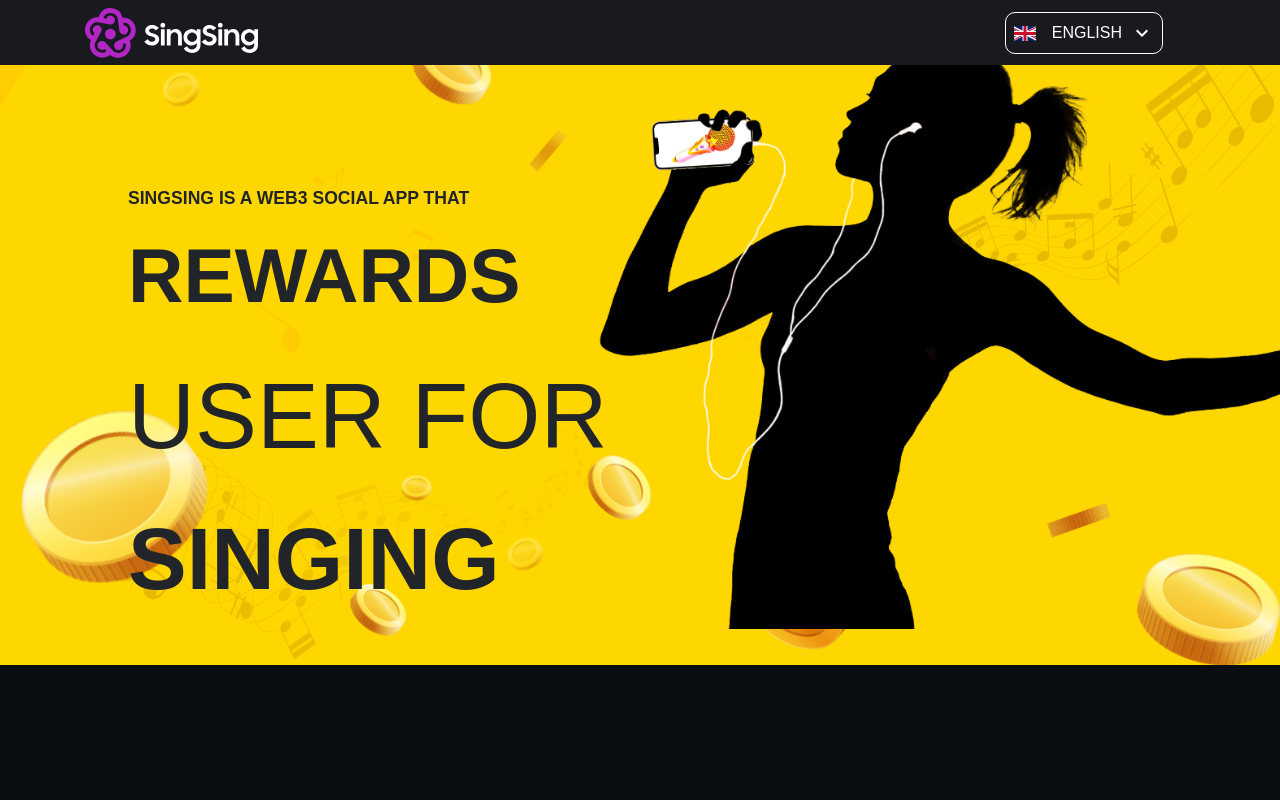
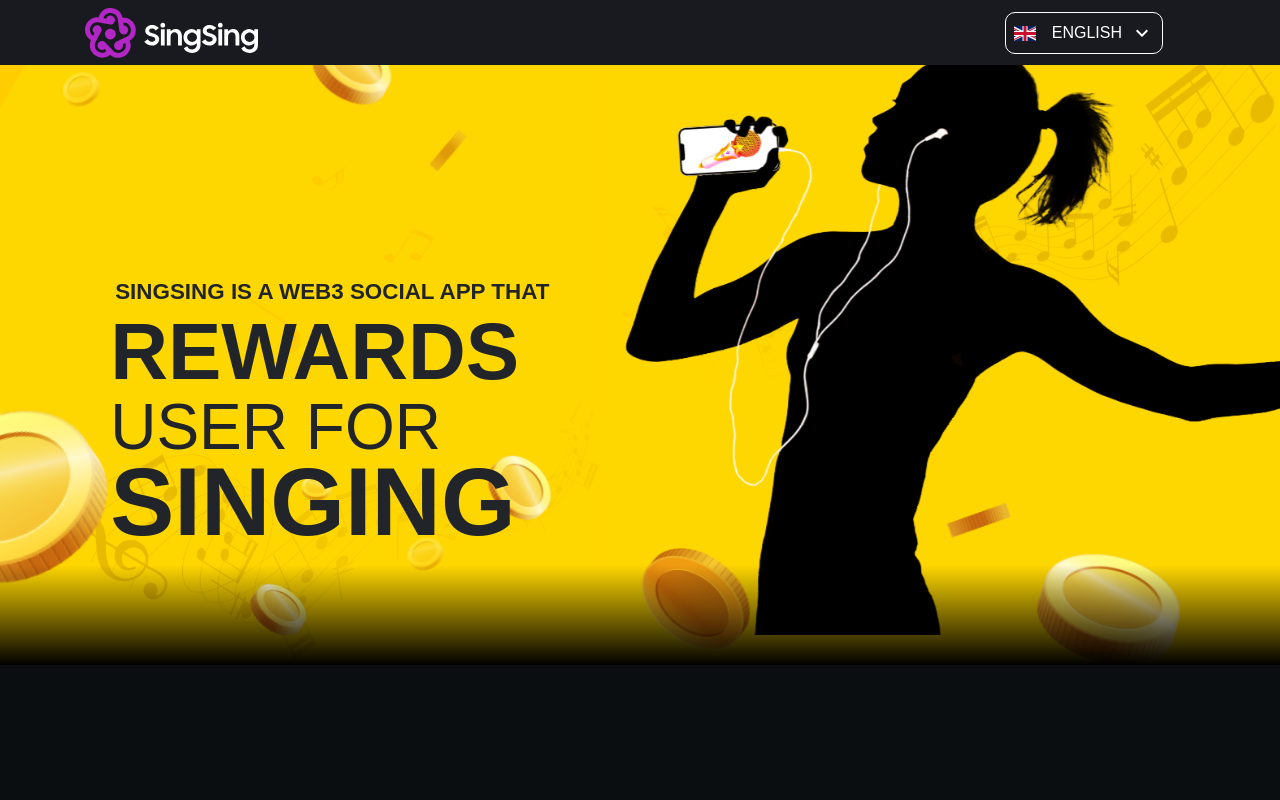
Before and after one commit to HaNguyenGithub/nextjs-ss, a Next.js app: page / in a window 1280 px wide. Shown: the top 800 px of the page. Built offline with nearby package versions, Linux system fonts and the light colour scheme.

Commit message:
react-awesome-reveal

```diff
--- a/src/components/home/Content1.tsx
+++ b/src/components/home/Content1.tsx
@@ -55,7 +55,7 @@
                   {item.text2}
                 </p>
                 <div className={content.arrow}>
-                  {index < 3 && <img src="/screenshot/arrow.svg" />}
+                  {index < (data.length-1) && <img src="/screenshot/arrow.svg" />}
                 </div>
               </div>
                </Slide>
--- a/src/components/home/Header.tsx
+++ b/src/components/home/Header.tsx
@@ -1,6 +1,7 @@
 import { Box, Container, CssBaseline, Grid, Typography } from "@mui/material";
 import header from '../../styles/home/Header.module.css';
 import KeyboardArrowDownIcon from '@mui/icons-material/KeyboardArrowDown';
+import { Slide, Rotate, Fade } from "react-awesome-reveal";
 
 export default function Header(){
     return(
@@ -32,21 +33,36 @@
             {/* Image */}
             <div className={header.selection}>
                 <div className={header.yellow}>
+
                     <div className={header.circle1}></div>
+
                     <div className={header.circle2}></div>
+
                 </div>
                 <div className={header.hidden_mobile}>
+                    <Slide direction="up" duration={2000}  className={header.note}>
                     <img src="/header/desktop/musicnote.png" alt="Music note"/>
+                    </Slide>
+
+                    <Slide direction="down" duration={1000}  className={header.coin}>
                         <img src="/header/desktop/coin.png" alt="Coin"/>
+                    </Slide>
+                    <Slide direction="up" duration={500}  className={header.girl}>
                         <img src="/header/desktop/girl.png" alt="Girl"/>
+                    </Slide>
+
                 </div>
                 <div className={header.text}>
+                    <Slide direction="down" duration={2000}>
+                        <div>
                         <p>SINGSING IS A WEB3 SOCIAL APP THAT</p>
                         <h3>REWARDS</h3>
                         <h4>USER FOR</h4>
                         <h2>SINGING</h2>
                         </div>
-                <div></div>
+                    </Slide>
+                </div>
+                <div className={header.gradient}></div>
             </div>
             {/* End Image */}
         </header>
--- a/src/styles/home/Header.module.css
+++ b/src/styles/home/Header.module.css
@@ -13,14 +13,14 @@
     display: flex;
     align-items: center;
     box-sizing: border-box;
-    font-family: 'Montserrat','Saira',sans-serif;
+    font-family: 'Montserrat','Saira',sans-serif!important;
     font-size: 1.6rem;
     padding-right: 85px;
     padding-left: 85px;
     padding-bottom: 10px;
 }
 
-.top div:first-child{
+.top > div{
     flex-grow: 1!important;
 }
 
@@ -128,25 +128,25 @@
 }
 
 
-.hidden_mobile img:first-child{
+.note{
     position: absolute;
     bottom: 0;
     left: 0;
     width: 100%;
 }
 
-.hidden_mobile img:nth-child(2){
+.coin{
     position: absolute;
     bottom: 0;
-    left: -10;
+    left: -100px;
     width: 100%;
 }
 
-.hidden_mobile img:nth-child(3){
+.girl{
     position: absolute;
-    top: -10%;
+    top: -9%;
     bottom: -10;
-    right: -10%;
+    right: -12%;
     width: 65%;
 }
 
@@ -155,35 +155,46 @@
     opacity: 1;
     transition: all 2s ease-out;
     position: absolute;
-    top: 20%;
-    left: 10%;
+    top: 35%;
+    left: 9%;
     font-family: 'Montserrat','Saira',sans-serif;
     color: #212529;
+    width: fit-content;
 }
 
 .text p{
-    font-size: 1.1rem;
+    font-size: 1.4rem;
     font-weight: 700;
     margin-top: 0;
-    margin-bottom: -0.5rem;
+    margin-bottom: 1rem;
+
 }
 
 .text h3{
-    font-size: 4.8rem;
+    font-size: 5rem;
     font-weight: 800;
-    line-height: 9rem;
-    margin: 0;
+    line-height: 4rem;
+    margin: -5px;
 }
 
 .text h4{
-    font-size: 5.8rem;
+    font-size: 4rem;
     font-weight: 500;
-    margin: 0;
+    margin: -5px;
 }
 
 .text h2{
-    font-size: 5.5rem;
+    font-size: 6rem;
     font-weight: 800;
-    line-height: 9rem;
-    margin: 0;
+    line-height: 4rem;
+    margin: -5px;
 }
+
+.gradient{
+    background: linear-gradient(180deg, rgba(80,0,0,0) 0, #000 100%);
+    position: absolute;
+    bottom: 0;
+    right: 0;
+    width: 100%;
+    height: 100px;
+}
```
Lines whose indentation alone changed are shown as unchanged.
